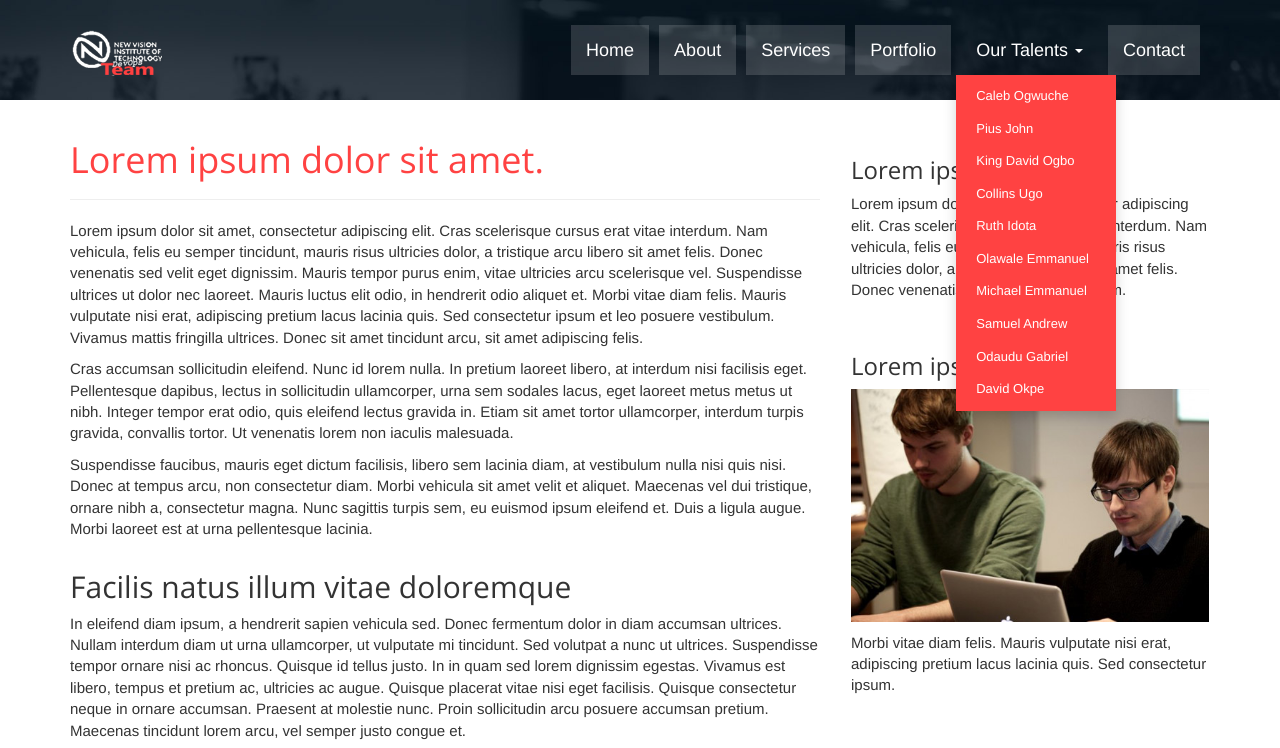
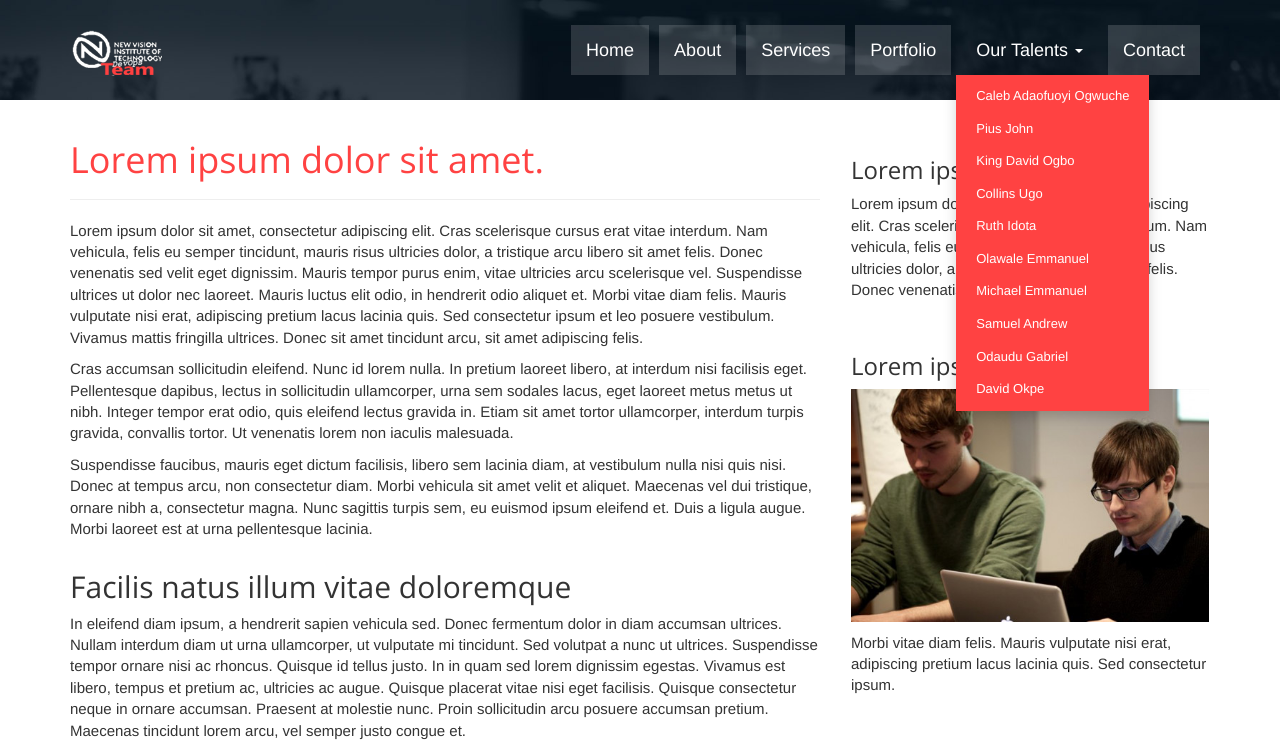
Before and after one commit to ugbasawo/nvit_devops_team, a plain HTML site: page caleb.html in a window 1280 px wide. Both pictures are taken after a click on the link "Our Talents". Shown: the top 748 px of the page. Drawn offline with nearby package versions, Linux system fonts and the light colour scheme.

Commit message:
added caleb2 and edited caleb.html

```diff
--- a/caleb.html
+++ b/caleb.html
@@ -36,7 +36,7 @@
 					<li class="dropdown">
 						<a href="#" class="dropdown-toggle" data-toggle="dropdown">Our Talents <b class="caret"></b></a>
 						<ul class="dropdown-menu">
-						  <li><a href="caleb.html">Caleb Ogwuche</a></li>
+						  <li><a href="caleb.html">Caleb Adaofuoyi Ogwuche</a></li>
 						  <li><a href="pius.html">Pius John</a></li>
 						  <li><a href="king.html">King David Ogbo</a></li>
 						  <li><a href="ugo.html">Collins Ugo</a></li>
```
Also changed, not shown: 1 other file.
